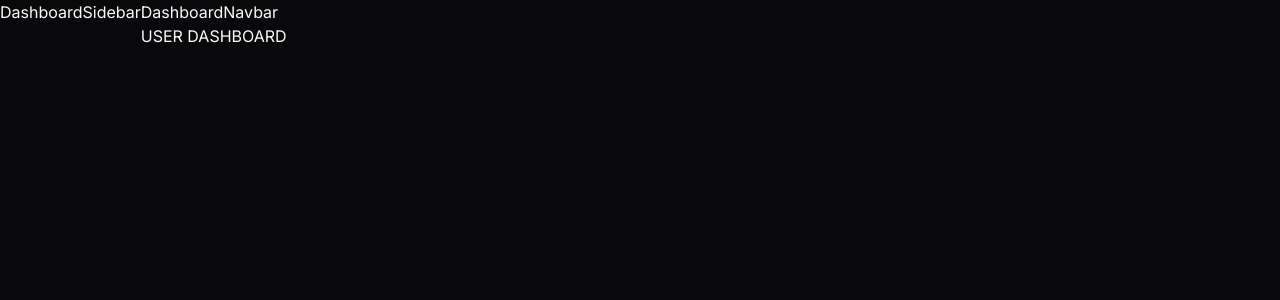
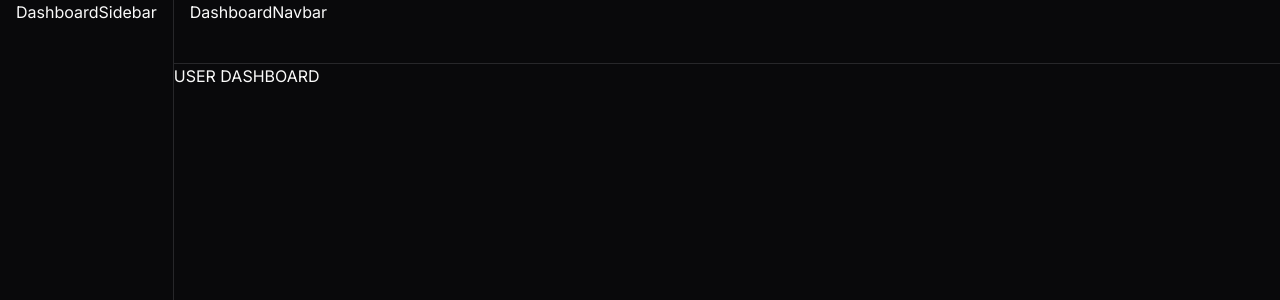
Before and after one commit to michaelcanonizado/finance-tracker, a Next.js app: page /1 in a window 1280 px wide. Shown: the top 300 px of the page. Built offline with nearby package versions, Linux system fonts and the light colour scheme.

Commit message:
added prettier to format tailwind classes

```diff
--- a/package.json
+++ b/package.json
@@ -26,6 +26,8 @@
     "eslint": "^8",
     "eslint-config-next": "14.0.4",
     "postcss": "^8",
+    "prettier": "^3.1.1",
+    "prettier-plugin-tailwindcss": "^0.5.10",
     "tailwindcss": "^3.3.0",
     "typescript": "^5"
   }
--- a/src/components/navigation/navbar/DashboardNavbar.tsx
+++ b/src/components/navigation/navbar/DashboardNavbar.tsx
@@ -1,7 +1,11 @@
-import React from 'react';
+import React from "react";
 
 const DashboardNavbar = ({ className }: { className?: string }) => {
-	return <div className={` ${className}`}>DashboardNavbar</div>;
+  return (
+    <nav className={`h-16 border-b-[1px] px-4 ${className}`}>
+      DashboardNavbar
+    </nav>
+  );
 };
 
 export default DashboardNavbar;
--- a/src/components/navigation/navbar/LandingNavbar.tsx
+++ b/src/components/navigation/navbar/LandingNavbar.tsx
@@ -1,7 +1,9 @@
-import React from 'react';
+import React from "react";
 
 const LandingNavbar = ({ className }: { className?: string }) => {
-	return <div className={` ${className}`}>LandingNavbar</div>;
+  return (
+    <div className={`mx-8 h-16 border-b-[1px] ${className}`}>LandingNavbar</div>
+  );
 };
 
 export default LandingNavbar;
--- a/src/components/navigation/sidebar/DashboardSidebar.tsx
+++ b/src/components/navigation/sidebar/DashboardSidebar.tsx
@@ -1,7 +1,11 @@
-import React from 'react';
+import React from "react";
 
 const DashboardSidebar = ({ className }: { className?: string }) => {
-	return <aside className={` ${className}`}>DashboardSidebar</aside>;
+  return (
+    <aside className={`border-r-[1px] px-4 ${className}`}>
+      DashboardSidebar
+    </aside>
+  );
 };
 
 export default DashboardSidebar;
```
Also changed, not shown: src/app/AuthStatus.tsx (+7 -7 lines), .prettierrc.json (added), 1 other file (tests, documents, lock files or other folders).
